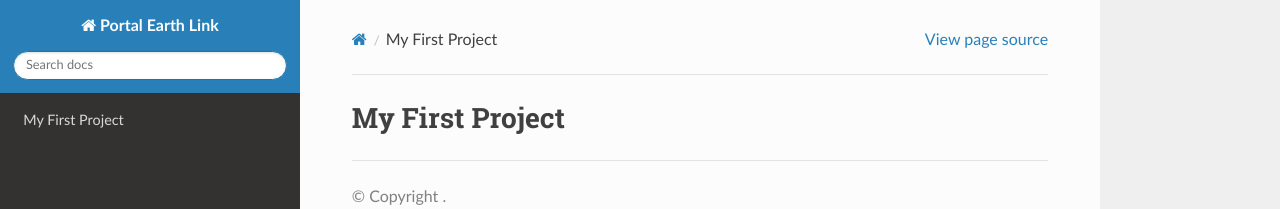
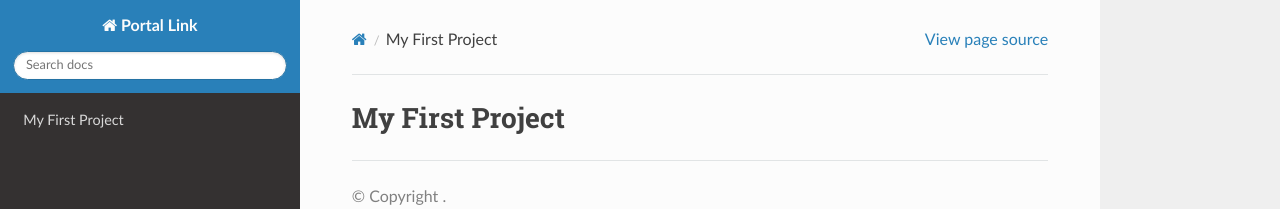
Before and after one commit to Lucienne-design/portaleathlink, a Sphinx documentation site: the page built from docs/index.rst, in a window 1280 px wide. Shown: the top 209 px of the page. Built offline with Sphinx 7.4.7 and the Read the Docs theme 3.1.0, drawn with Linux system fonts in a browser that asks for light colours.

Commit message:
Update conf.py

```diff
--- a/docs/conf.py
+++ b/docs/conf.py
@@ -5,7 +5,7 @@ import sys
 sys.path.insert(0, os.path.abspath('.'))
 
 # -- Project information -----------------------------------------------------
-project = 'Portal Earth Link'
+project = 'Portal Link'
 author = 'Ryah Ludins'
 release = '1.0'
 
```
